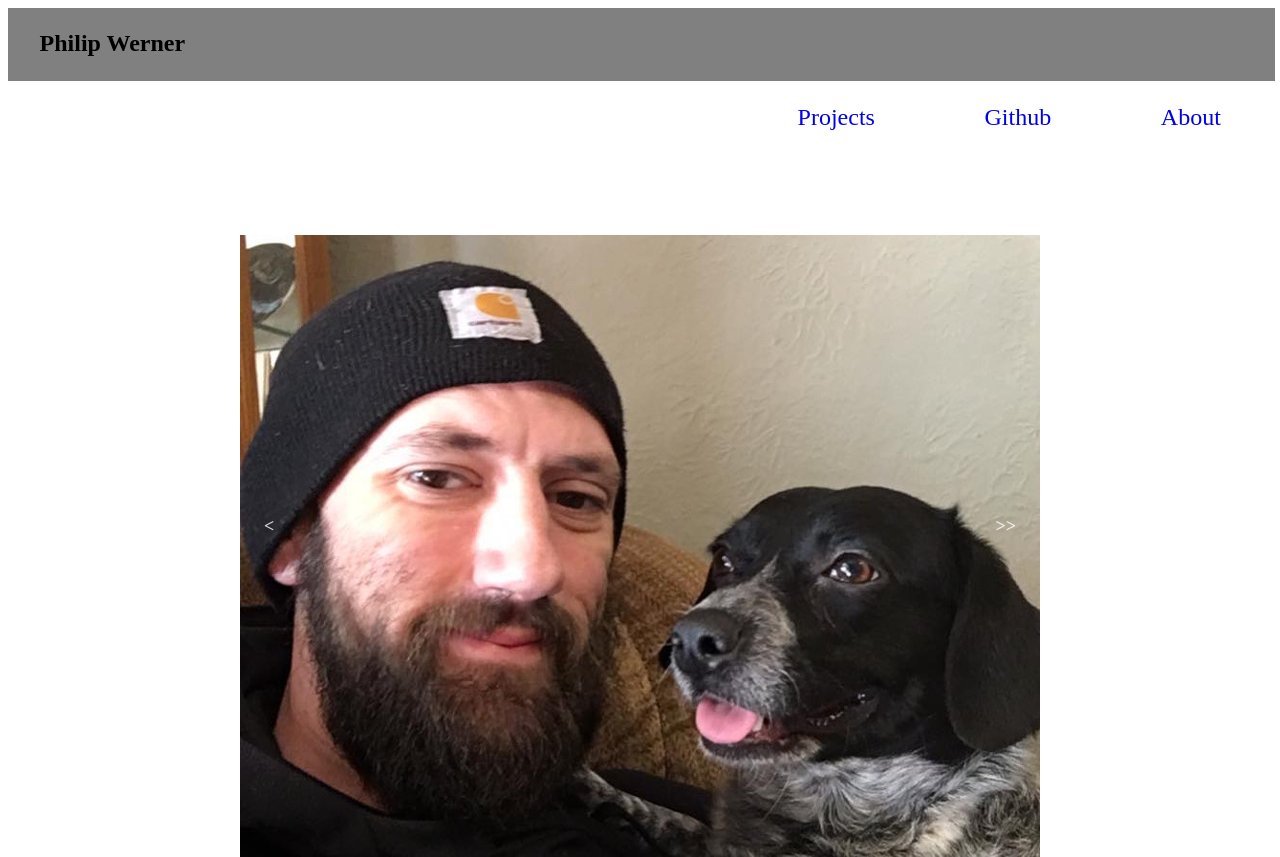
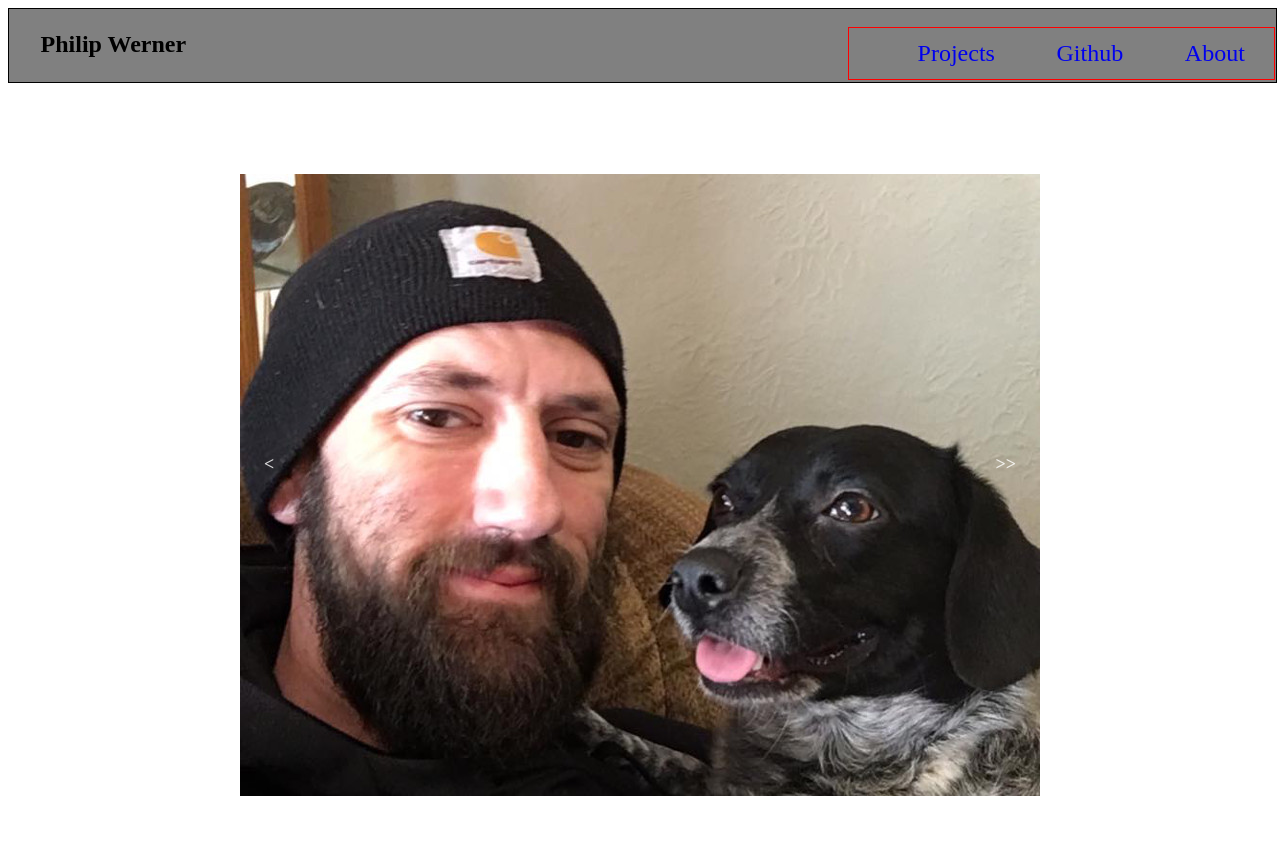
Before and after one commit to philipwerner/Portfolio, a plain HTML site: page index.html in a window 1280 px wide. Shown: the top 857 px of the page. Drawn offline with nearby package versions, Linux system fonts and the light colour scheme.

Commit message:
fixed styling issue with nav links while in desktop view

```diff
--- a/styles/style.css
+++ b/styles/style.css
@@ -4,13 +4,15 @@
   background-color: gray;
   width: 100%;
   height: 70px;
+  border: 1px solid black;
 }
 
 .main-nav ul {
   display: none;
-  padding: 0;
+  /*padding: 0;
   list-style: none;
   clear: both;
+  border: 1px solid red;*/
 }
 
 .main-nav:hover ul {
@@ -33,6 +35,7 @@ h1 {
   font-size: em;
   float: right;
   margin: 30px 30px;
+  border: 1px solid yellow;
 }
 
 /*HERO IMAGE STYLING*/
@@ -118,7 +121,7 @@ footer h2 {
     }
     .main-nav ul li {
       display: inline-block;
-      margin: auto 2em;
+      margin: auto 1em;
       border: none;
     }
 
@@ -127,8 +130,9 @@ footer h2 {
     }
 
     .main-nav ul {
-      text-align: center;
       display: inline-block;
       float: right;
+      max-width: 500px;
+      border: 1px solid red;
     }
  }
```
